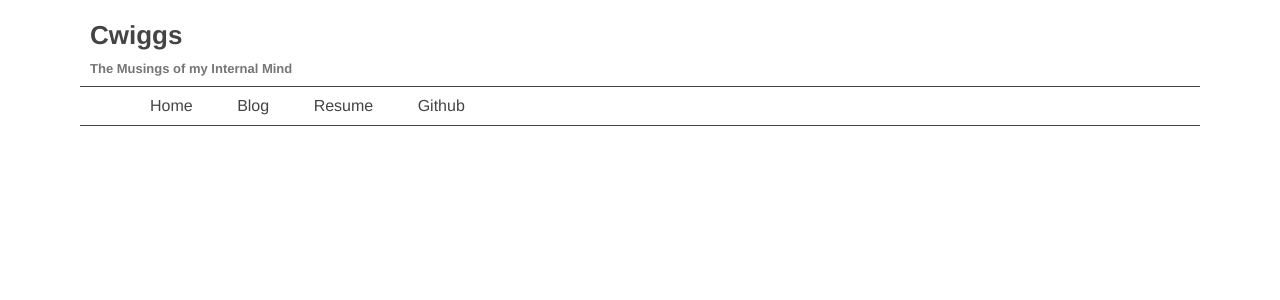
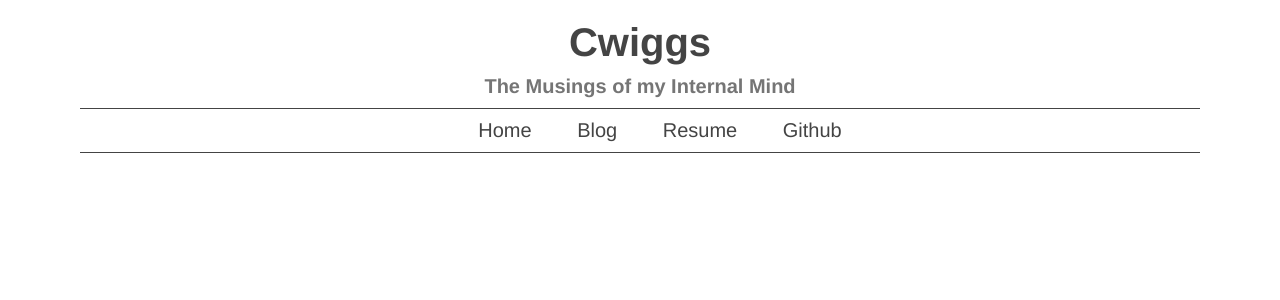
Before and after one commit to cwiggs/landing_page, a PHP site: page /includes/header.php in a window 1280 px wide. Shown: the top 300 px of the page. Run offline with PHP 8.4, Linux system fonts and the light colour scheme.

Commit message:
change header and nav alignment and text size

```diff
--- a/includes/stylesheet.css
+++ b/includes/stylesheet.css
@@ -30,7 +30,7 @@ a:hover {
         width:100%;
         hight:40px;
 /*      border:4px solid grey; */
-        text-align: left;
+        text-align: center;
         width: 1120px;
         margin: auto;
 }
@@ -38,19 +38,19 @@ a:hover {
 h1 {
         color: #444;
         font-weight: bold;
-        font-size: 26px;
+        font-size: 40px;
 }
 
 h2 {
         color: #757575;
-        font-size: 13px;
+        font-size: 20px;
 }
 
 /*nav*/
 #nav {
-/*      font-size: 12px;*/
+      font-size: 20px;
 /*      color: #444; */
-        text-align: left;
+        text-align: center;
         border-top: 1px solid #444;
         border-bottom: 1px solid #444;
         width: 1120px;
```
